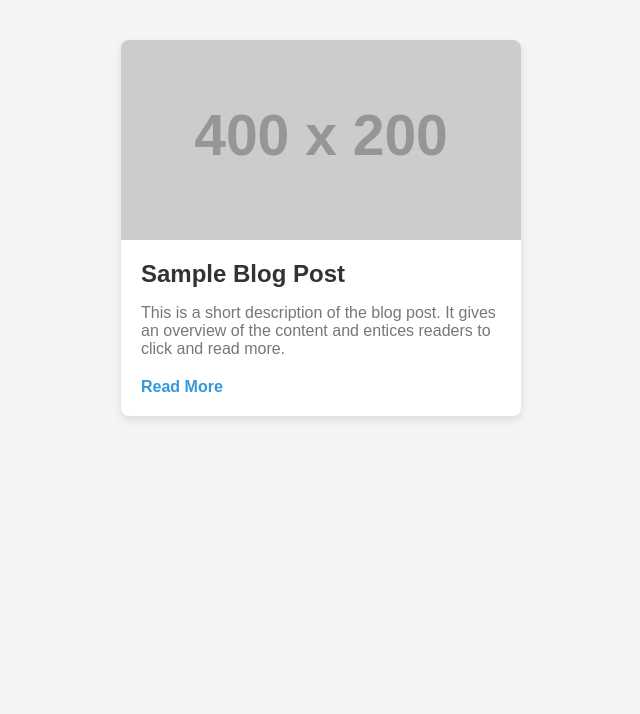
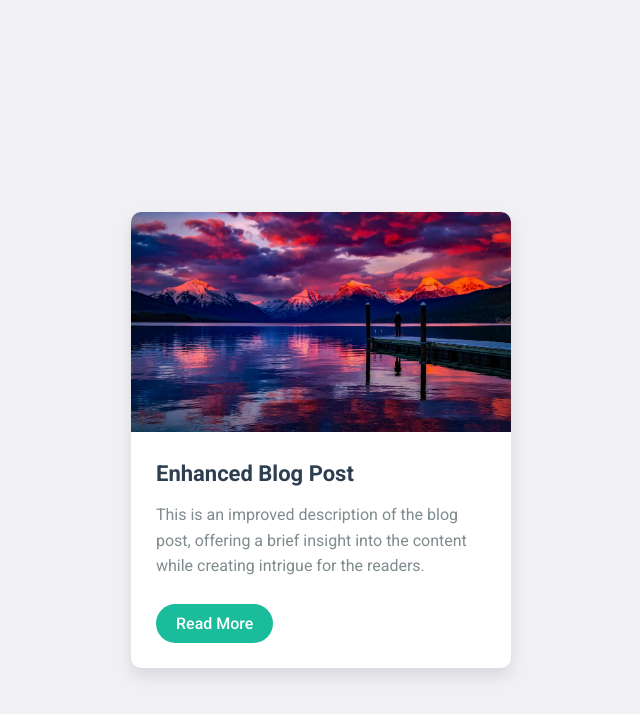
Before and after one commit to Ritikraja07/Open-Source, a plain HTML site: page blog-card-grid/document.html in a window 1280 px wide. Shown: the whole page, without its empty margins (319-959 px from the left). Drawn offline with Linux system fonts and the light colour scheme; placeholder pictures from the web are drawn by us.

Commit message:
blogpost

```diff
--- a/blog-card-grid/document.html
+++ b/blog-card-grid/document.html
@@ -4,70 +4,85 @@
     <meta charset="UTF-8">
     <meta name="viewport" content="width=device-width, initial-scale=1.0">
     <title>Blog Card</title>
+    <link href="https://fonts.googleapis.com/css2?family=Roboto:wght@400;500;700&display=swap" rel="stylesheet">
     <style>
         body {
-            font-family: Arial, sans-serif;
-            background-color: #f4f4f4;
+            font-family: 'Roboto', sans-serif;
+            background-color: #f0f0f5;
             margin: 0;
-            padding: 20px;
+            padding: 40px;
+            display: flex;
+            justify-content: center;
+            align-items: center;
+            min-height: 100vh;
         }
 
         .blog-card {
             background-color: #fff;
-            border-radius: 8px;
-            box-shadow: 0 4px 8px rgba(0, 0, 0, 0.1);
-            max-width: 400px;
-            margin: 20px auto;
+            border-radius: 10px;
+            box-shadow: 0 8px 16px rgba(0, 0, 0, 0.1);
+            max-width: 380px;
             overflow: hidden;
-            transition: box-shadow 0.3s ease;
+            transition: transform 0.3s ease, box-shadow 0.3s ease;
         }
 
         .blog-card:hover {
-            box-shadow: 0 6px 12px rgba(0, 0, 0, 0.2);
+            transform: translateY(-10px);
+            box-shadow: 0 16px 32px rgba(0, 0, 0, 0.15);
         }
 
         .blog-card img {
             width: 100%;
-            height: auto;
-            display: block;
+            height: 220px;
+            object-fit: cover;
         }
 
         .blog-content {
-            padding: 20px;
+            padding: 25px;
         }
 
         .blog-title {
-            font-size: 24px;
-            margin: 0 0 10px;
-            color: #333;
+            font-size: 22px;
+            font-weight: 700;
+            color: #2c3e50;
+            margin: 0 0 15px;
+            transition: color 0.3s ease;
+        }
+
+        .blog-card:hover .blog-title {
+            color: #1abc9c;
         }
 
         .blog-description {
             font-size: 16px;
-            color: #777;
-            margin-bottom: 20px;
+            color: #7f8c8d;
+            line-height: 1.6;
+            margin-bottom: 25px;
         }
 
         .read-more {
             display: inline-block;
             text-decoration: none;
-            color: #3498db;
-            font-weight: bold;
-            transition: color 0.3s ease;
+            background-color: #1abc9c;
+            color: #fff;
+            padding: 10px 20px;
+            border-radius: 25px;
+            font-weight: 500;
+            transition: background-color 0.3s ease;
         }
 
         .read-more:hover {
-            color: #2980b9;
+            background-color: #16a085;
         }
     </style>
 </head>
 <body>
 
     <div class="blog-card">
-        <img src="https://via.placeholder.com/400x200" alt="Blog Image">
+        <img src="pexels-pixabay-206359.jpg" alt="Blog Image">
         <div class="blog-content">
-            <h2 class="blog-title">Sample Blog Post</h2>
-            <p class="blog-description">This is a short description of the blog post. It gives an overview of the content and entices readers to click and read more.</p>
+            <h2 class="blog-title">Enhanced Blog Post</h2>
+            <p class="blog-description">This is an improved description of the blog post, offering a brief insight into the content while creating intrigue for the readers.</p>
             <a href="#" class="read-more">Read More</a>
         </div>
     </div>
```
Also changed, not shown: blog-card-grid/pexels-pixabay-206359.jpg (added).
